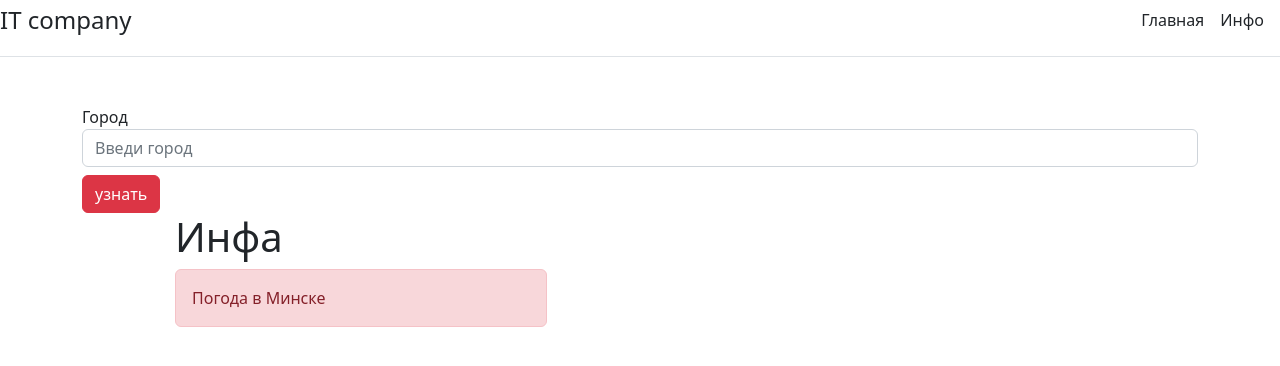
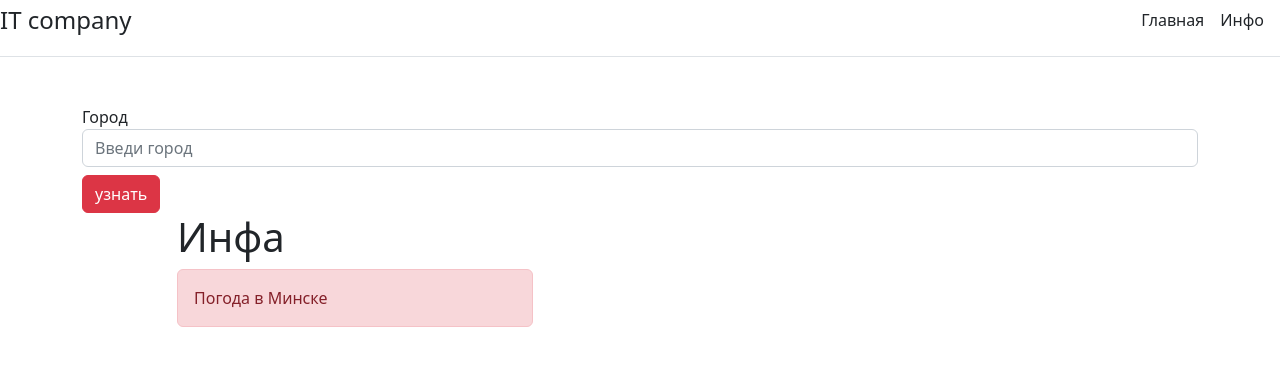
Before and after one commit to Kabanskiy/Weather_forecast, a Django app: page / in a window 1280 px wide. Shown: the top 366 px of the page. Run offline with Django 4.2, Linux system fonts and the light colour scheme; data that the repository does not hold is empty.

Commit message:
правки

```diff
--- a/WeatherApp/templates/weather/index.html
+++ b/WeatherApp/templates/weather/index.html
@@ -20,18 +20,18 @@
     </nav>
 </div>
 <div class="container mt-5">
-    <div row="row">
+    <div class="row">
         <div class="col-5offset-1">
             <form action="">
                 <label for="city">Город</label>
                 <input type="text" id="city" class="form-control" name="city" placeholder="Введи город">
                 <input type="submit" name="отправить" value="узнать" class="mt-2 btn btn-danger">
             </form>
-            <div class="col-4 offset-1">
-                <h1>Инфа</h1>
-                <div class="alert alert-danger">
-                    Погода в Минске
-                </div>
+        </div>
+        <div class="col-4 offset-1">
+            <h1>Инфа</h1>
+            <div class="alert alert-danger">
+                Погода в Минске
             </div>
         </div>
     </div>
```
